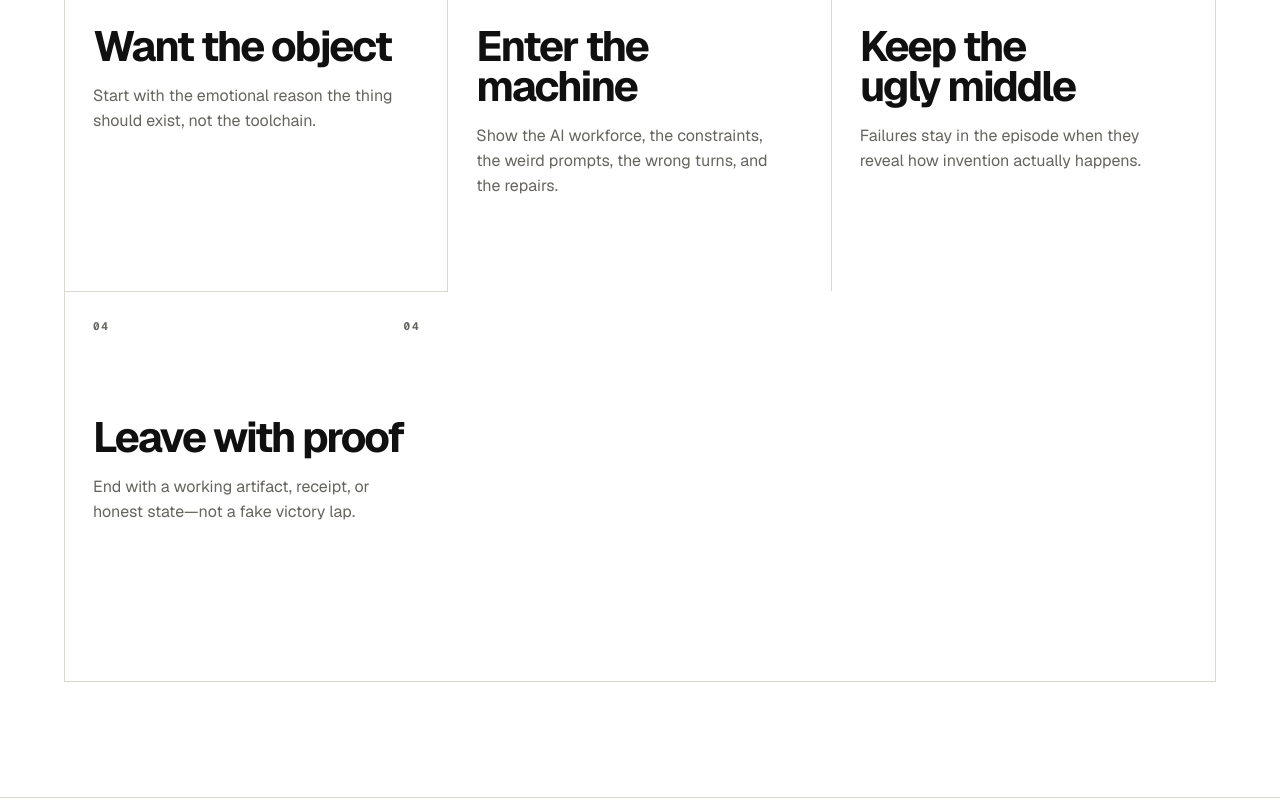
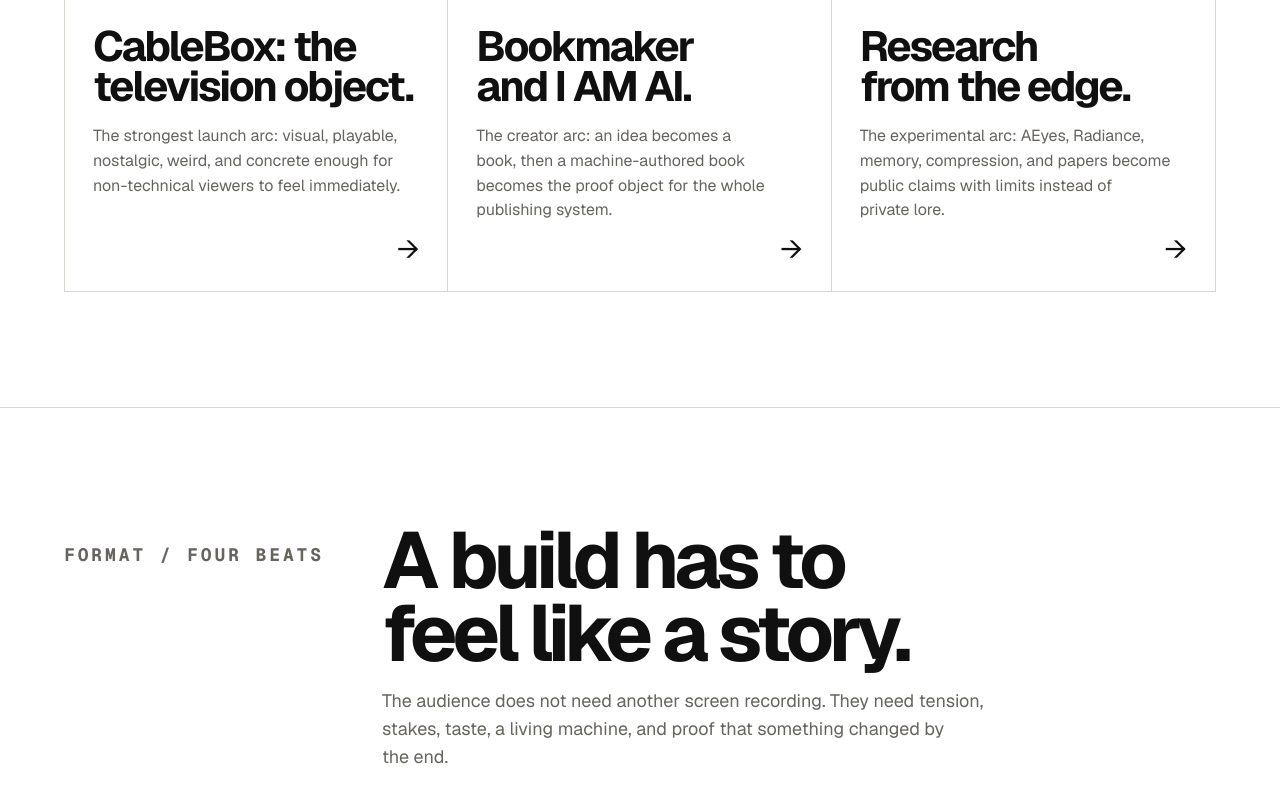
Before and after one commit to Atom-Eons/atomeons-com, a Next.js app: page /atom-alive in a window 1280 px wide. Shown: the part 2280-3080 px from the top of the page. Built offline with nearby package versions, Linux system fonts and the light colour scheme.

Commit message:
Add Atom Alive episode runway

```diff
--- a/app/atom-alive/page.tsx
+++ b/app/atom-alive/page.tsx
@@ -67,6 +67,35 @@ export default function AtomAlivePage() {
       />
 
       <RouteSection
+        index="START HERE / EPISODE RUNWAY"
+        title="The show is the build becoming undeniable."
+        body="Atom Alive should give a cold viewer a simple path: see the strange object, understand the human taste behind it, then watch the AI workforce turn pressure into proof."
+      >
+        <RouteCards
+          cards={[
+            {
+              meta: "FIRST ARC",
+              title: "CableBox: the television object.",
+              body: "The strongest launch arc: visual, playable, nostalgic, weird, and concrete enough for non-technical viewers to feel immediately.",
+              href: "/cablebox",
+            },
+            {
+              meta: "SECOND ARC",
+              title: "Bookmaker and I AM AI.",
+              body: "The creator arc: an idea becomes a book, then a machine-authored book becomes the proof object for the whole publishing system.",
+              href: "/i-am-ai",
+            },
+            {
+              meta: "THIRD ARC",
+              title: "Research from the edge.",
+              body: "The experimental arc: AEyes, Radiance, memory, compression, and papers become public claims with limits instead of private lore.",
+              href: "/research",
+            },
+          ]}
+        />
+      </RouteSection>
+
+      <RouteSection
         index="FORMAT / FOUR BEATS"
         title="A build has to feel like a story."
         body="The audience does not need another screen recording. They need tension, stakes, taste, a living machine, and proof that something changed by the end."
```
Also changed, not shown: public/llms.txt.
